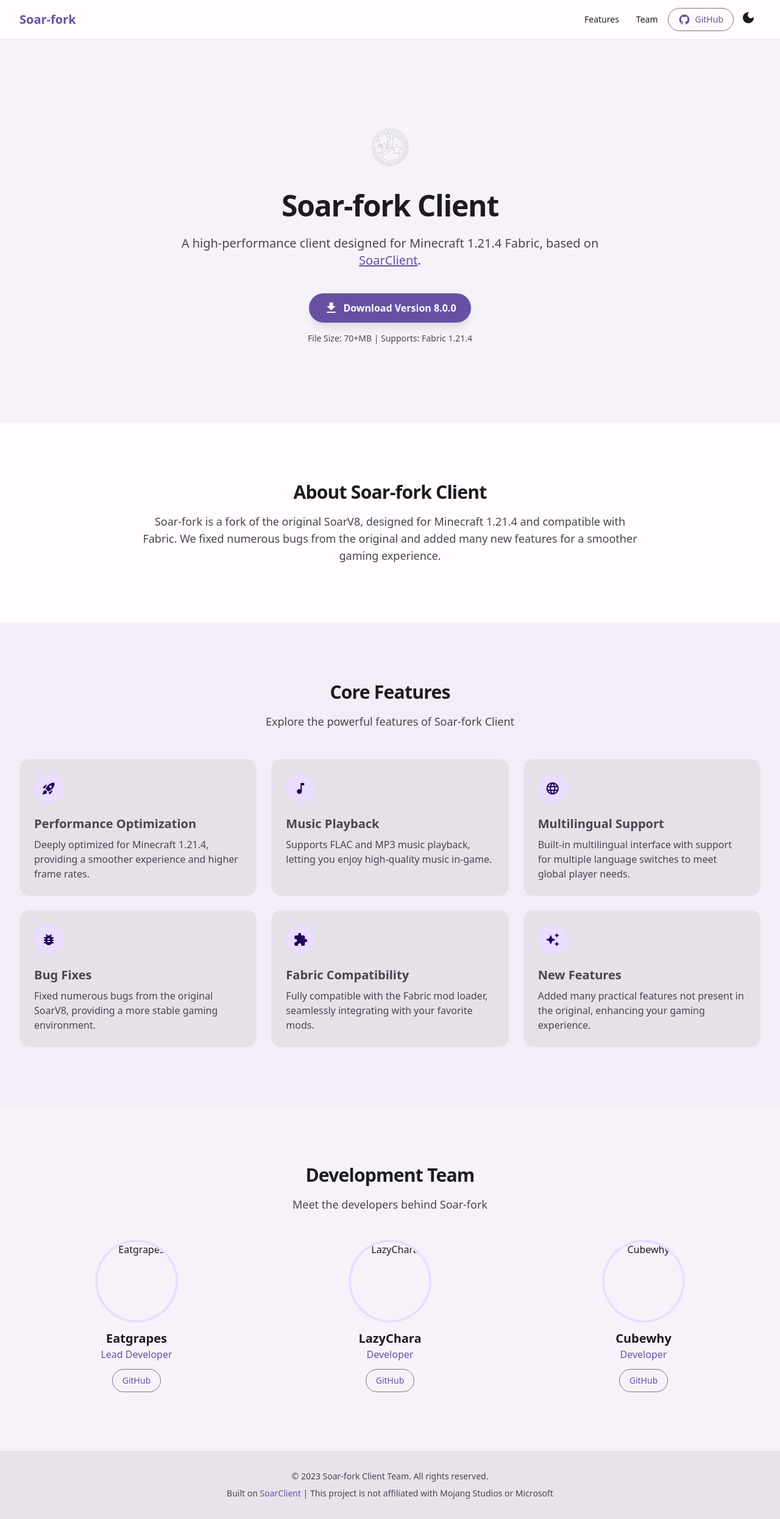
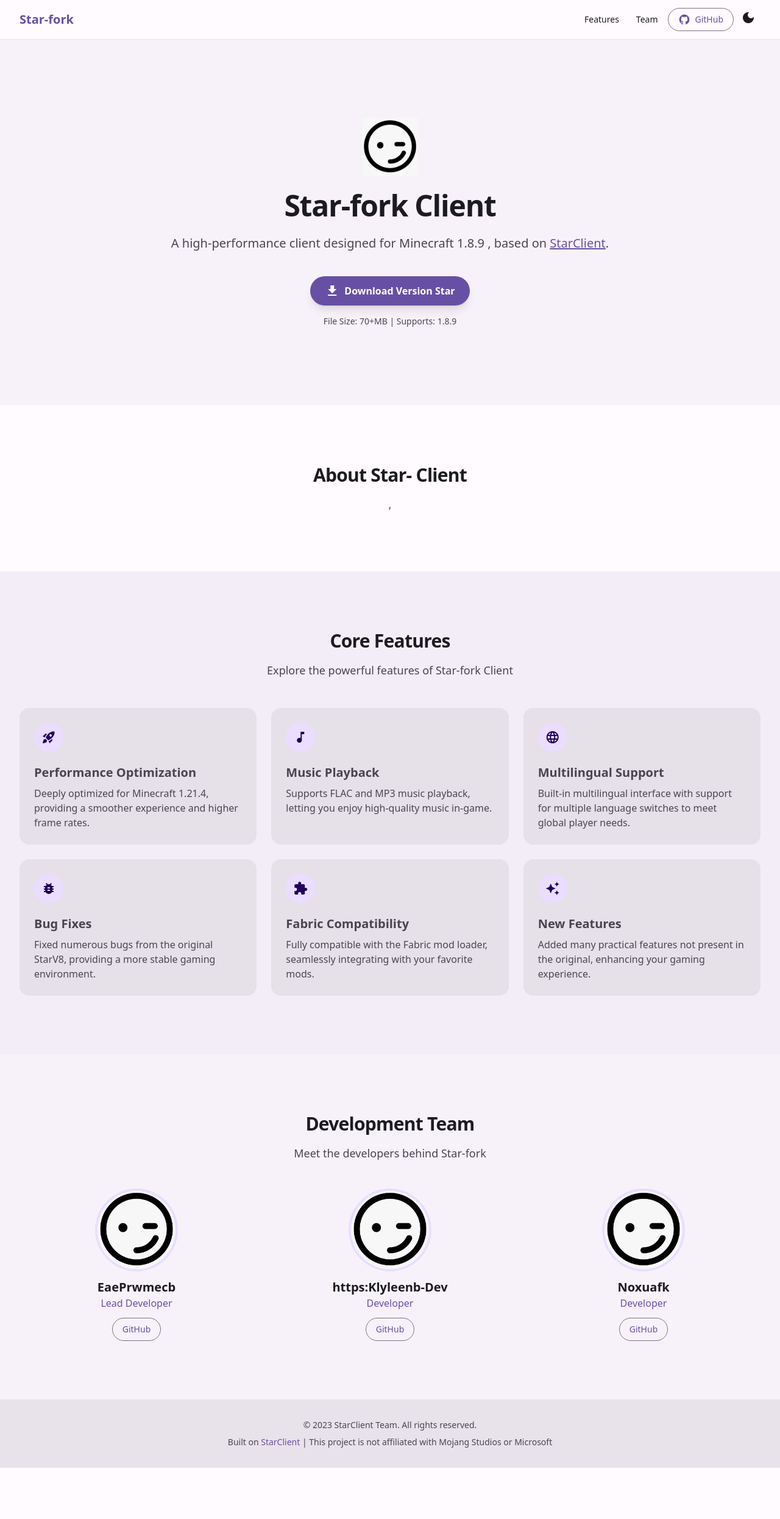
Before and after one commit to Klyleenb-Dev/Star-Client_Web, a plain HTML site: page index.html in a window 1280 px wide. Shown: the whole page at 61% size. After the commit the page ends 2407 px from the top, so only its background shows below. Drawn offline with nearby package versions, Linux system fonts and the light colour scheme.

Commit message:
Add files via upload

```diff
--- a/index.html
+++ b/index.html
@@ -3,7 +3,7 @@
 <head>
     <meta charset="UTF-8">
     <meta name="viewport" content="width=device-width, initial-scale=1.0">
-    <title>Soar-fork Client</title>
+    <title>Star-Client</title>
     <script src="https://cdn.tailwindcss.com"></script>
     <link rel="stylesheet" href="https://fonts.googleapis.com/css2?family=Inter:wght@300;400;500;600;700&display=swap">
     <link href="https://fonts.googleapis.com/icon?family=Material+Icons" rel="stylesheet">
@@ -67,12 +67,12 @@
         <nav class="max-w-7xl mx-auto px-4 sm:px-6 lg:px-8">
             <div class="flex items-center justify-between h-16">
                 <div class="flex items-center">
-                    <span class="text-xl font-bold" style="color: var(--md-sys-color-primary);">Soar-fork</span>
+                    <span class="text-xl font-bold" style="color: var(--md-sys-color-primary);">Star-fork</span>
                 </div>
                 <div class="hidden sm:flex items-center space-x-1">
                     <a href="#features" class="nav-link px-3 py-2 rounded-full text-sm font-medium transition-colors" style="color: var(--md-sys-color-on-surface);">Features</a>
                     <a href="#developers" class="nav-link px-3 py-2 rounded-full text-sm font-medium transition-colors" style="color: var(--md-sys-color-on-surface);">Team</a>
-                    <a href="https://github.com/Eatgrapes/SoarClient-fork/" target="_blank" class="m3-outlined-button flex items-center px-4 py-2 rounded-full text-sm font-medium border transition-colors" style="color: var(--md-sys-color-primary); border-color: var(--md-sys-color-outline);">
+                    <a href="https://github.com/Eatgrapes/StarClient-fork/" target="_blank" class="m3-outlined-button flex items-center px-4 py-2 rounded-full text-sm font-medium border transition-colors" style="color: var(--md-sys-color-primary); border-color: var(--md-sys-color-outline);">
                         <svg class="w-5 h-5 mr-2" fill="currentColor" viewBox="0 0 24 24" aria-hidden="true"><path fill-rule="evenodd" d="M12 2C6.477 2 2 6.484 2 12.017c0 4.425 2.865 8.18 6.839 9.504.5.092.682-.217.682-.483 0-.237-.008-.868-.013-1.703-2.782.605-3.369-1.343-3.369-1.343-.454-1.158-1.11-1.466-1.11-1.466-.908-.62.069-.608.069-.608 1.003.07 1.531 1.032 1.531 1.032.892 1.53 2.341 1.088 2.91.832.092-.647.35-1.088.636-1.338-2.22-.253-4.555-1.113-4.555-4.951 0-1.093.39-1.988 1.029-2.688-.103-.253-.446-1.272.098-2.65 0 0 .84-.27 2.75 1.026A9.564 9.564 0 0112 6.844c.85.004 1.705.115 2.504.337 1.909-1.296 2.747-1.027 2.747-1.027.546 1.379.202 2.398.1 2.651.64.7 1.028 1.595 1.028 2.688 0 3.848-2.339 4.695-4.566 4.943.359.309.678.92.678 1.855 0 1.338-.012 2.419-.012 2.747 0 .268.18.58.688.482A10.019 10.019 0 0022 12.017C22 6.484 17.522 2 12 2z" clip-rule="evenodd"></path></svg>
                         GitHub
                     </a>
@@ -87,26 +87,26 @@
     <main>
         <section class="py-24 sm:py-32 transition-colors duration-300" style="background-color: var(--md-sys-color-surface-container-low);">
             <div class="max-w-7xl mx-auto px-4 sm:px-6 lg:px-8 text-center">
-                <img src="Image/logo.png" alt="Soar-fork Logo" class="h-24 mx-auto mb-6">
-                <h1 class="text-4xl md:text-5xl font-bold tracking-tight animate-fade-in" style="color: var(--md-sys-color-on-surface);">Soar-fork Client</h1>
+                <img src="Image/images.png" alt="StarClient Logo" class="h-24 mx-auto mb-6">
+                <h1 class="text-4xl md:text-5xl font-bold tracking-tight animate-fade-in" style="color: var(--md-sys-color-on-surface);">Star-fork Client</h1>
                 <p class="text-lg md:text-xl mt-6 max-w-3xl mx-auto animate-fade-in delay-100" style="color: var(--md-sys-color-on-surface-variant);">
-                    A high-performance client designed for Minecraft 1.21.4 Fabric, based on <a href="https://github.com/Soar-Client/SoarClient" target="_blank" class="font-medium underline" style="color: var(--md-sys-color-primary);">SoarClient</a>.
+                    A high-performance client designed for Minecraft 1.8.9 , based on <a href="https://github.com/Klyleenb-Dev" target="_blank" class="font-medium underline" style="color: var(--md-sys-color-primary);">StarClient</a>.
                 </p>
                 <div class="mt-10 animate-fade-in delay-200">
-                    <a href="Mod/soarclient-fork-8.0.0.jar" download="soarclient-fork-8.0.0.jar" class="inline-flex items-center justify-center px-6 py-3 rounded-full font-semibold text-base shadow-lg transition-transform hover:scale-105" style="background-color: var(--md-sys-color-primary); color: var(--md-sys-color-on-primary);">
+                    <a href="Mod/Star-Client.zip" download="Star-Client.zip" class="inline-flex items-center justify-center px-6 py-3 rounded-full font-semibold text-base shadow-lg transition-transform hover:scale-105" style="background-color: var(--md-sys-color-primary); color: var(--md-sys-color-on-primary);">
                         <span class="material-icons mr-2">download</span>
-                        Download Version 8.0.0
+                        Download Version Star
                     </a>
-                    <p class="mt-4 text-sm" style="color: var(--md-sys-color-on-surface-variant);">File Size: 70+MB | Supports: Fabric 1.21.4</p>
+                    <p class="mt-4 text-sm" style="color: var(--md-sys-color-on-surface-variant);">File Size: 70+MB | Supports:  1.8.9</p>
                 </div>
             </div>
         </section>
 
         <section class="py-16 sm:py-24 bg-transparent">
             <div class="max-w-4xl mx-auto px-4 sm:px-6 lg:px-8 text-center">
-                 <h2 class="text-3xl font-bold tracking-tight" style="color: var(--md-sys-color-on-surface);">About Soar-fork Client</h2>
+                 <h2 class="text-3xl font-bold tracking-tight" style="color: var(--md-sys-color-on-surface);">About Star- Client</h2>
                  <p class="mt-4 text-lg" style="color: var(--md-sys-color-on-surface-variant);">
-                     Soar-fork is a fork of the original SoarV8, designed for Minecraft 1.21.4 and compatible with Fabric. We fixed numerous bugs from the original and added many new features for a smoother gaming experience.
+                    ,
                  </p>
             </div>
         </section>
@@ -115,7 +115,7 @@
             <div class="max-w-7xl mx-auto px-4 sm:px-6 lg:px-8">
                 <div class="text-center mb-12">
                     <h2 class="text-3xl font-bold tracking-tight" style="color: var(--md-sys-color-on-surface);">Core Features</h2>
-                    <p class="mt-4 text-lg max-w-3xl mx-auto" style="color: var(--md-sys-color-on-surface-variant);">Explore the powerful features of Soar-fork Client</p>
+                    <p class="mt-4 text-lg max-w-3xl mx-auto" style="color: var(--md-sys-color-on-surface-variant);">Explore the powerful features of Star-fork Client</p>
                 </div>
 
                 <div class="grid md:grid-cols-2 lg:grid-cols-3 gap-6">
@@ -148,7 +148,7 @@
                             <span class="material-icons transition-colors duration-300" style="color: var(--md-sys-color-on-primary-container);">bug_report</span>
                         </div>
                         <h3 class="text-xl font-semibold mb-2" style="color: var(--md-sys-color-on-surface-variant);">Bug Fixes</h3>
-                        <p style="color: var(--md-sys-color-on-surface-variant);">Fixed numerous bugs from the original SoarV8, providing a more stable gaming environment.</p>
+                        <p style="color: var(--md-sys-color-on-surface-variant);">Fixed numerous bugs from the original StarV8, providing a more stable gaming environment.</p>
                     </div>
 
                     <div class="p-6 rounded-2xl transition-colors duration-300" style="background-color: var(--md-sys-color-surface-container-highest);">
@@ -174,29 +174,29 @@
             <div class="max-w-7xl mx-auto px-4 sm:px-6 lg:px-8">
                 <div class="text-center mb-12">
                     <h2 class="text-3xl font-bold tracking-tight" style="color: var(--md-sys-color-on-surface);">Development Team</h2>
-                    <p class="mt-4 text-lg max-w-3xl mx-auto" style="color: var(--md-sys-color-on-surface-variant);">Meet the developers behind Soar-fork</p>
+                    <p class="mt-4 text-lg max-w-3xl mx-auto" style="color: var(--md-sys-color-on-surface-variant);">Meet the developers behind Star-fork</p>
                 </div>
 
                 <div class="grid grid-cols-1 sm:grid-cols-3 gap-8 text-center">
                     <div>
-                        <img src="Image/Eatgrapes.png" alt="Eatgrapes" class="w-32 h-32 object-cover rounded-full mx-auto mb-4 ring-4 transition-colors duration-300" style="--tw-ring-color: var(--md-sys-color-primary-container);">
-                        <h3 class="text-xl font-semibold" style="color: var(--md-sys-color-on-surface);">Eatgrapes</h3>
+                        <img src="Image/images.png" alt="EaePrwmeCB" class="w-32 h-32 object-cover rounded-full mx-auto mb-4 ring-4 transition-colors duration-300" style="--tw-ring-color: var(--md-sys-color-primary-container);">
+                        <h3 class="text-xl font-semibold" style="color: var(--md-sys-color-on-surface);">EaePrwmecb</h3>
                         <p class="font-medium mb-3" style="color: var(--md-sys-color-primary);">Lead Developer</p>
-                        <a href="https://github.com/Eatgrapes" target="_blank" class="m3-outlined-button inline-flex items-center px-4 py-2 rounded-full text-sm font-medium border transition-colors" style="color: var(--md-sys-color-primary); border-color: var(--md-sys-color-outline);">GitHub</a>
+                        <a href="https://github.com/Eaeprwmecb" target="_blank" class="m3-outlined-button inline-flex items-center px-4 py-2 rounded-full text-sm font-medium border transition-colors" style="color: var(--md-sys-color-primary); border-color: var(--md-sys-color-outline);">GitHub</a>
                     </div>
 
                     <div>
-                        <img src="Image/LazyChara.png" alt="LazyChara" class="w-32 h-32 object-cover rounded-full mx-auto mb-4 ring-4 transition-colors duration-300" style="--tw-ring-color: var(--md-sys-color-primary-container);">
-                        <h3 class="text-xl font-semibold" style="color: var(--md-sys-color-on-surface);">LazyChara</h3>
+                        <img src="Image/images.png" alt="KlyleeNB-Dev" class="w-32 h-32 object-cover rounded-full mx-auto mb-4 ring-4 transition-colors duration-300" style="--tw-ring-color: var(--md-sys-color-primary-container);">
+                        <h3 class="text-xl font-semibold" style="color: var(--md-sys-color-on-surface);">https:Klyleenb-Dev</h3>
                         <p class="font-medium mb-3" style="color: var(--md-sys-color-primary);">Developer</p>
-                        <a href="https://github.com/LazyChara" target="_blank" class="m3-outlined-button inline-flex items-center px-4 py-2 rounded-full text-sm font-medium border transition-colors" style="color: var(--md-sys-color-primary); border-color: var(--md-sys-color-outline);">GitHub</a>
+                        <a href="https://github.com/Klyleenb-Dev" target="_blank" class="m3-outlined-button inline-flex items-center px-4 py-2 rounded-full text-sm font-medium border transition-colors" style="color: var(--md-sys-color-primary); border-color: var(--md-sys-color-outline);">GitHub</a>
                     </div>
 
                     <div>
-                        <img src="Image/Cubewhy.png" alt="Cubewhy" class="w-32 h-32 object-cover rounded-full mx-auto mb-4 ring-4 transition-colors duration-300" style="--tw-ring-color: var(--md-sys-color-primary-container);">
-                        <h3 class="text-xl font-semibold" style="color: var(--md-sys-color-on-surface);">Cubewhy</h3>
+                        <img src="Image/images.png" alt="Noxuafk" class="w-32 h-32 object-cover rounded-full mx-auto mb-4 ring-4 transition-colors duration-300" style="--tw-ring-color: var(--md-sys-color-primary-container);">
+                        <h3 class="text-xl font-semibold" style="color: var(--md-sys-color-on-surface);">Noxuafk</h3>
                         <p class="font-medium mb-3" style="color: var(--md-sys-color-primary);">Developer</p>
-                        <a href="https://github.com/Cubewhy" target="_blank" class="m3-outlined-button inline-flex items-center px-4 py-2 rounded-full text-sm font-medium border transition-colors" style="color: var(--md-sys-color-primary); border-color: var(--md-sys-color-outline);">GitHub</a>
+                        <a href="https://github.com/noxuafk" target="_blank" class="m3-outlined-button inline-flex items-center px-4 py-2 rounded-full text-sm font-medium border transition-colors" style="color: var(--md-sys-color-primary); border-color: var(--md-sys-color-outline);">GitHub</a>
                     </div>
                 </div>
             </div>
@@ -205,9 +205,9 @@
 
     <footer class="py-8 transition-colors duration-300" style="background-color: var(--md-sys-color-surface-container-high);">
         <div class="max-w-7xl mx-auto px-4 sm:px-6 lg:px-8 text-center" style="color: var(--md-sys-color-on-surface-variant);">
-            <p class="text-sm">© 2023 Soar-fork Client Team. All rights reserved.</p>
+            <p class="text-sm">© 2023 StarClient Team. All rights reserved.</p>
             <p class="mt-2 text-sm">
-                Built on <a href="https://github.com/Soar-Client/SoarClient" target="_blank" class="font-medium" style="color: var(--md-sys-color-primary);">SoarClient</a> | This project is not affiliated with Mojang Studios or Microsoft
+                Built on <a href="https://github.com/Klyleenb-Dev/StarClient" target="_blank" class="font-medium" style="color: var(--md-sys-color-primary);">StarClient</a> | This project is not affiliated with Mojang Studios or Microsoft
             </p>
         </div>
     </footer>
```
